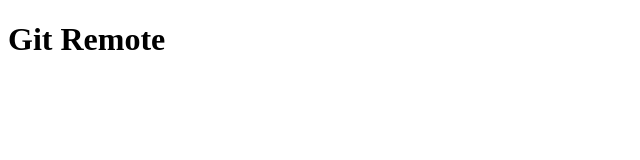
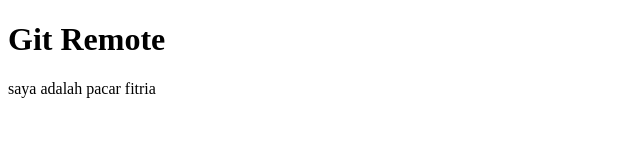
Before and after one commit to agzamunich/test-remote, a plain HTML site: page index.html in a window 1280 px wide. Shown: the whole page, without its empty margins (0-640 px from the left). Drawn offline with Linux system fonts and the light colour scheme.

Commit message:
menambahkan paragraf

```diff
--- a/index.html
+++ b/index.html
@@ -6,5 +6,6 @@
   </head>
   <body>
     <h1>Git Remote</h1>
+    <p>saya adalah pacar fitria</p>
   </body>
 </html>
```
